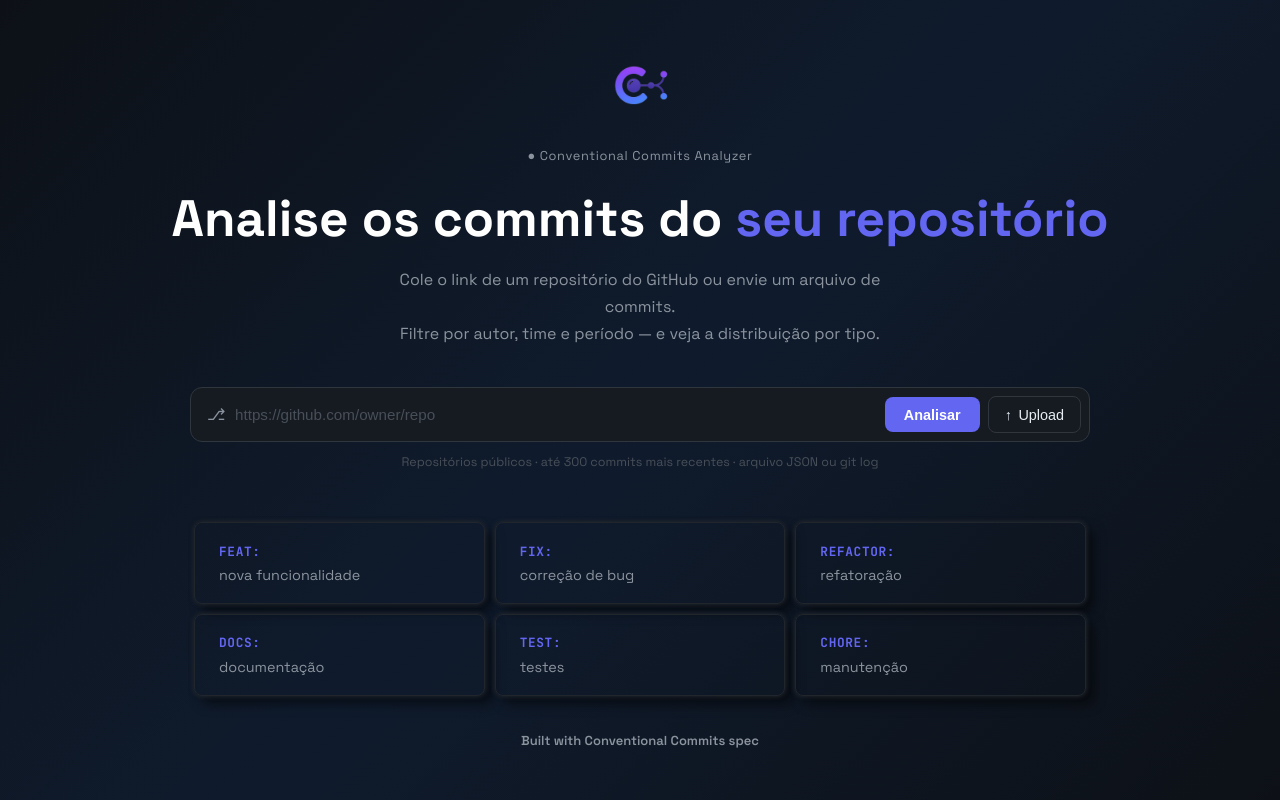
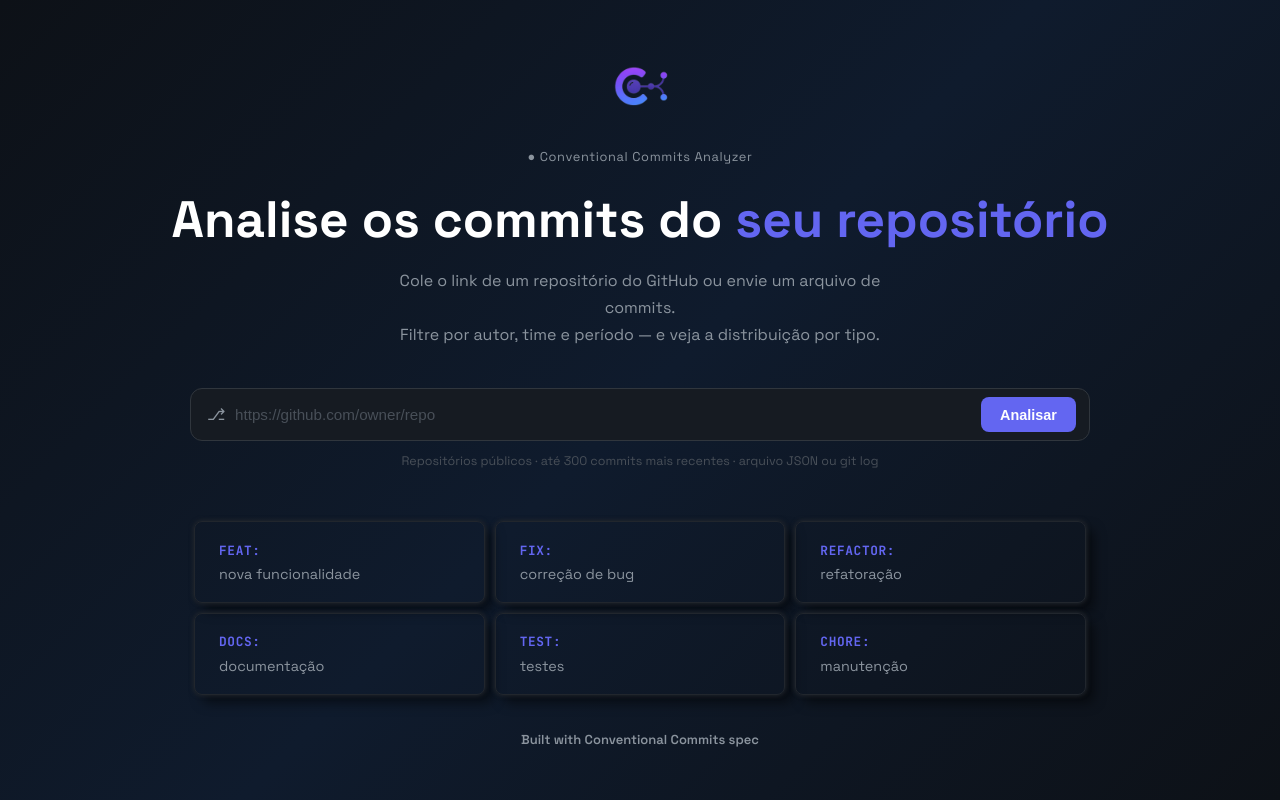
Before and after one commit to MarcoPeruzzocmd/git-lens, a React (Vite) app in the folder frontend/: page / in a window 1280 px wide. Built offline with nearby package versions, Linux system fonts and the light colour scheme; a web font is replaced by a local one.

Commit message:
style: dando refinamentos ao estilo da tela principal

```diff
--- a/frontend/src/components/SearchForm.jsx
+++ b/frontend/src/components/SearchForm.jsx
@@ -42,9 +42,6 @@ function SearchForm() {
           />
         </div>
         <button className="btn-analyze">Analisar</button>
-        <button className="btn-upload">
-          <span>↑</span> Upload
-        </button>
       </div>
 
       {/* Hint */}
--- a/frontend/src/styles/SearchForm.css
+++ b/frontend/src/styles/SearchForm.css
@@ -103,7 +103,6 @@
   color: #484f58;
 }
 
-/* Botões */
 .btn-analyze {
   background: #6366f1;
   color: #ffffff;
@@ -113,49 +112,26 @@
   font-size: 0.9rem;
   font-weight: 600;
   cursor: pointer;
-  white-space: nowrap;
   transition: background 0.2s;
+  margin-right: 5px;
 }
 
 .btn-analyze:hover {
   background: #4f46e5;
 }
 
-.btn-upload {
-  background: transparent;
-  color: #e6edf3;
-  border: 1px solid #30363d;
-  border-radius: 8px;
-  padding: 0.6rem 1rem;
-  font-size: 0.9rem;
-  font-weight: 500;
-  cursor: pointer;
-  white-space: nowrap;
-  display: flex;
-  align-items: center;
-  gap: 0.4rem;
-  transition: border-color 0.2s;
-}
-
-.btn-upload:hover {
-  border-color: #6366f1;
-}
-
-/* Hint */
 .search-hint {
   font-size: 0.78rem;
   color: #484f58;
   margin-bottom: 3rem;
 }
 
-/* Footer */
 .footer-text {
   font-size: 0.78rem;
   color: #484f58;
   margin-top: 2rem;
 }
 
-/* Responsivo */
 @media (max-width: 600px) {
   .search-box {
     flex-direction: column;
```
